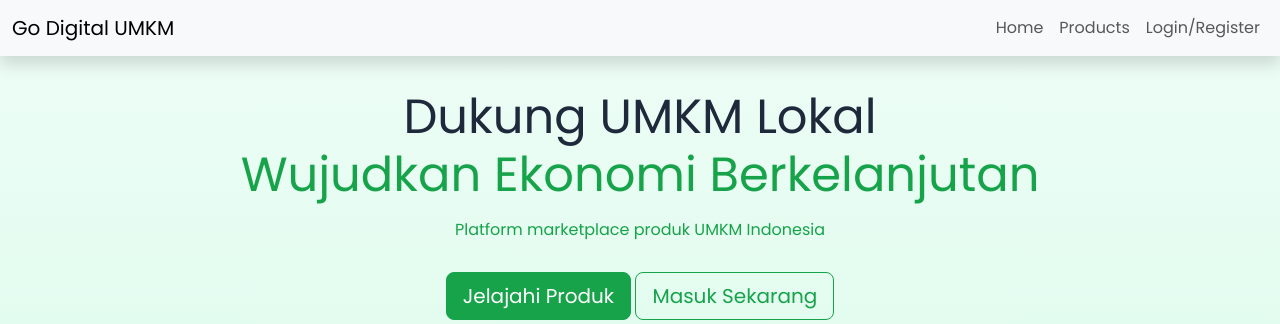
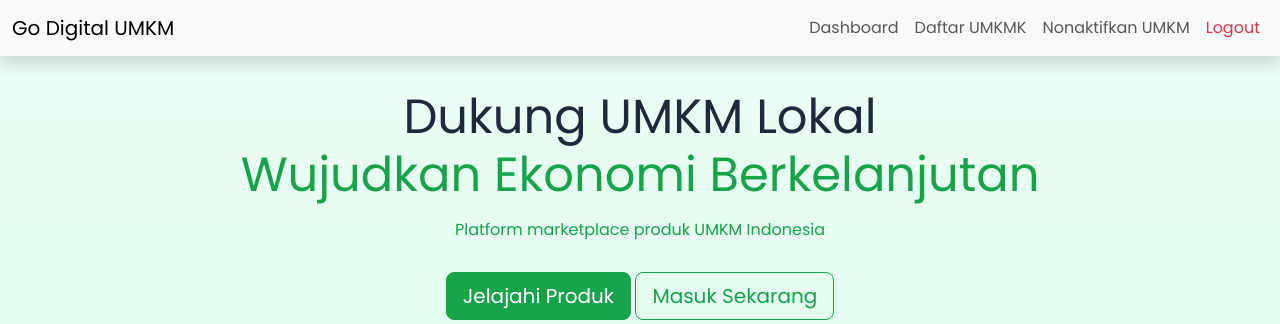
Before and after one commit to victor-isMe/go-digital-umkm-v0, a PHP site: page / in a window 1280 px wide. Shown: the top 324 px of the page. Run offline with PHP 8.4, Linux system fonts and the light colour scheme; a user stored in the database is signed in.

Commit message:
Menambahkan navigasi di dashboard dan atur header untuk tidak muncul di dashboard page

```diff
--- a/admin/dashboard.php
+++ b/admin/dashboard.php
@@ -10,7 +10,7 @@ $total_umkm = mysqli_num_rows(
 
     <div class="row">
 
-        <div class="col-md-2 sidebar p-3">
+        <div class="col-md-2 p-0">
 
             <?php include './template/sidebar.php'; ?>
 
--- a/assets/css/style.css
+++ b/assets/css/style.css
@@ -347,9 +347,10 @@ body {
 
 /*== DASHBOARD ==*/
 .sidebar-dashboard{
-    min-height:100vh;
+    height: 100vh;
     background:#fff;
     border-right:1px solid #e5e7eb;
+    overflow-y: auto;
 }
 
 .sidebar-dashboard .sidebar-title{
--- a/index.php
+++ b/index.php
@@ -4,9 +4,9 @@ session_start();
 
 $page = $_GET['page'] ?? 'home';
 
-$allowed_pages = ['dashboard', 'home', 'produk', 'form', 'login', 'products-admin', 'register'];
+$allowed_pages = ['dashboard', 'home', 'produk', 'form', 'login', 'products-admin', 'register', 'edit-produk', 'daftar-umkm', 'nonaktifkan-umkm'];
 
-$sequre_pages = ['dashboard', 'form', 'products-admin'];
+$sequre_pages = ['dashboard', 'form', 'products-admin', 'edit-produk', 'daftar-umkm','nonaktifkan-umkm'];
 
 if (!in_array($page, $allowed_pages)) {
     $page = 'home';
@@ -72,7 +72,9 @@ if (isset($_GET['hapus'])) {
 </head>
 
 <body>
-    <?php include 'template/header.php'; ?>
+    <?php if ($page != 'admin/dashboard' && $page != 'penjual/dashboard' && $page != 'pembeli/dashboard'): ?>
+        <?php include 'template/header.php'; ?>
+    <?php endif; ?>
 
     <?php include "$page.php"; ?>
 
@@ -92,7 +94,9 @@ if (isset($_GET['hapus'])) {
         </script>
     <?php endif; ?>
 
-    <?php include 'template/footer.php'; ?>
+    <?php if ($page != 'admin/dashboard' && $page != 'penjual/dashboard' && $page != 'pembeli/dashboard'): ?>
+        <?php include 'template/footer.php'; ?>
+    <?php endif; ?>
 
     <script src="assets/js/bootstrap.bundle.min.js"></script>
 </body>
--- a/template/header.php
+++ b/template/header.php
@@ -6,16 +6,33 @@
         </button>
 
         <div class="collapse navbar-collapse" id="navbarNav">
+
             <ul class="navbar-nav justify-content-center text-center ms-auto">
-                <li class="nav-item"><a class="nav-link" href="index.php?page=home">Home</a></li>
-                <li class="nav-item"><a class="nav-link" href="index.php?page=produk">Products</a></li>
-                <li class="nav-item"><a class="nav-link" href="index.php?page=login">Login/Register</a></li>
-
-                <!-- <li>
-                <a href="keranjang.html">
-                🛒
-                </a>
-                </li> -->
+                <?php if (!isset($_SESSION['login'])): ?>
+                    <li class="nav-item"><a class="nav-link" href="index.php?page=home">Home</a></li>
+                    <li class="nav-item"><a class="nav-link" href="index.php?page=produk">Products</a></li>
+                    <li class="nav-item"><a class="nav-link" href="index.php?page=login">Login/Register</a></li>
+                <?php else: ?>
+                    <?php if ($_SESSION['role'] == 'admin'): ?>
+                        <li class="nav-item"><a class="nav-link" href="index.php?page=dashboard">Dashboard</a></li>
+                        <li class="nav-item"><a class="nav-link" href="index.php?page=daftar-umkm">Daftar UMKMK</a></li>
+                        <li class="nav-item"><a class="nav-link" href="index.php?page=nonaktifkan-umkm">Nonaktifkan UMKM</a></li>
+                        <li class="nav-item"><a class="nav-link text-danger" href="logout.php">Logout</a></li>
+                    <?php elseif ($_SESSION['role'] == 'penjual'): ?>
+                        <li class="nav-item"><a class="nav-link" href="index.php?page=dashboard">Dashboard</a></li>
+                        <li class="nav-item"><a class="nav-link" href="index.php?page=products-admin">Kelola Produk</a></li>
+                        <li class="nav-item"><a class="nav-link" href="index.php?page=daftar-pesanan">Daftar Pesanan</a></li>
+                        <li class="nav-item"><a class="nav-link" href="index.php?page=pembayaran">Pembayaran</a></li>
+                        <li class="nav-item"><a class="nav-link" href="index.php?page=status-pesanan">Kirim Status Pesanan</a></li>
+                        <li class="nav-item"><a class="nav-link text-danger" href="logout.php">Logout</a></li>
+                    <?php else: ?>
+                        <li class="nav-item"><a class="nav-link" href="index.php?page=dashboard">Dashboard</a></li>
+                        <li class="nav-item"><a class="nav-link" href="index.php?page=produk">Produk</a></li>
+                        <li class="nav-item"><a class="nav-link" href="index.php?page=riwayat-pesanan">Riwayat Pesanan</a></li>
+                        <li class="nav-item"><a class="nav-link" href="index.php?page=keranjang">Keranjang</a></li>
+                        <li class="nav-item"><a class="nav-link text-danger" href="logout.php">Logout</a></li>
+                    <?php endif; ?>
+                <?php endif; ?>
             </ul>
         </div>
     </div>
```
Also changed, not shown: admin/nonaktifkan-umkm.php (added).
